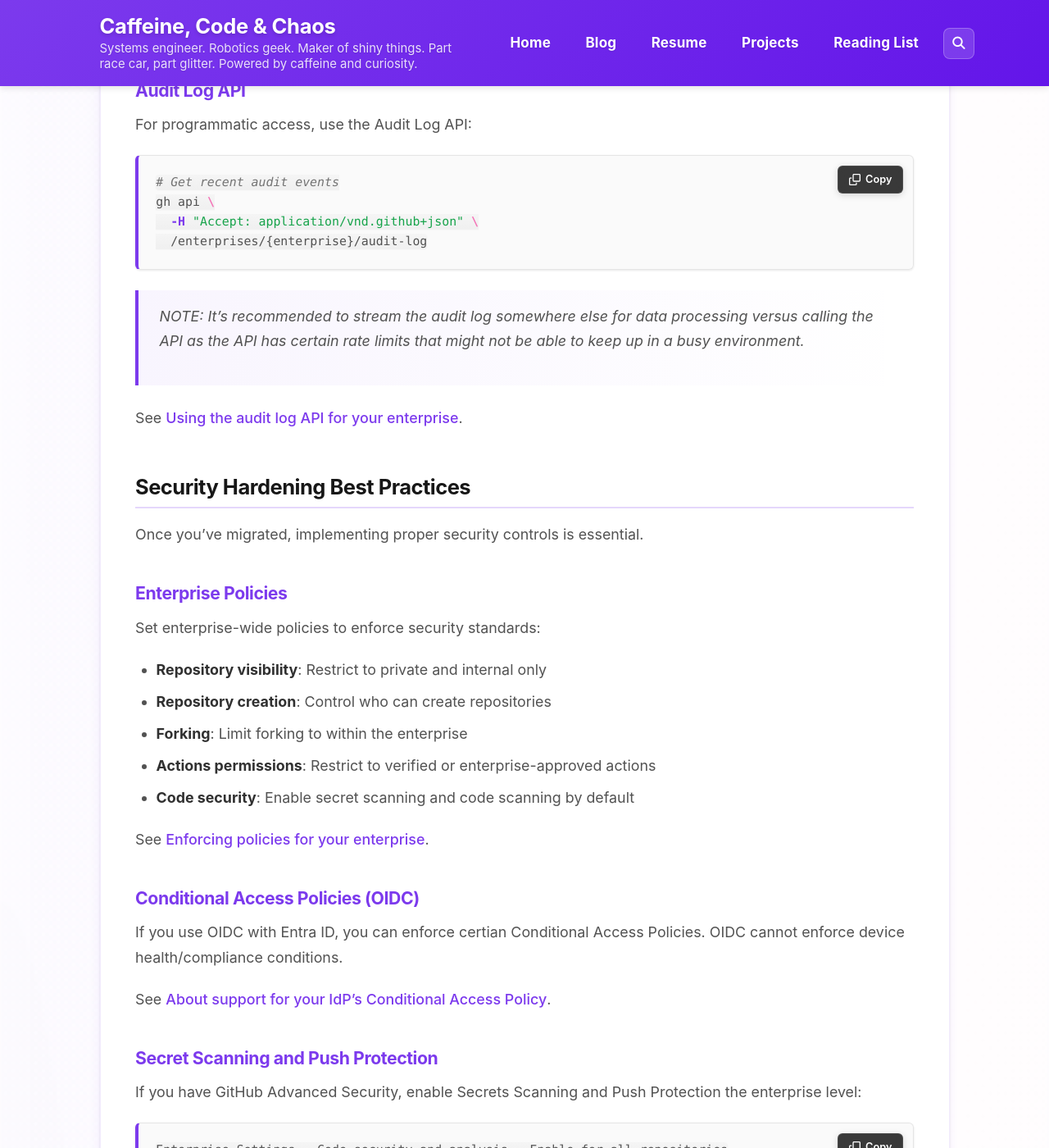
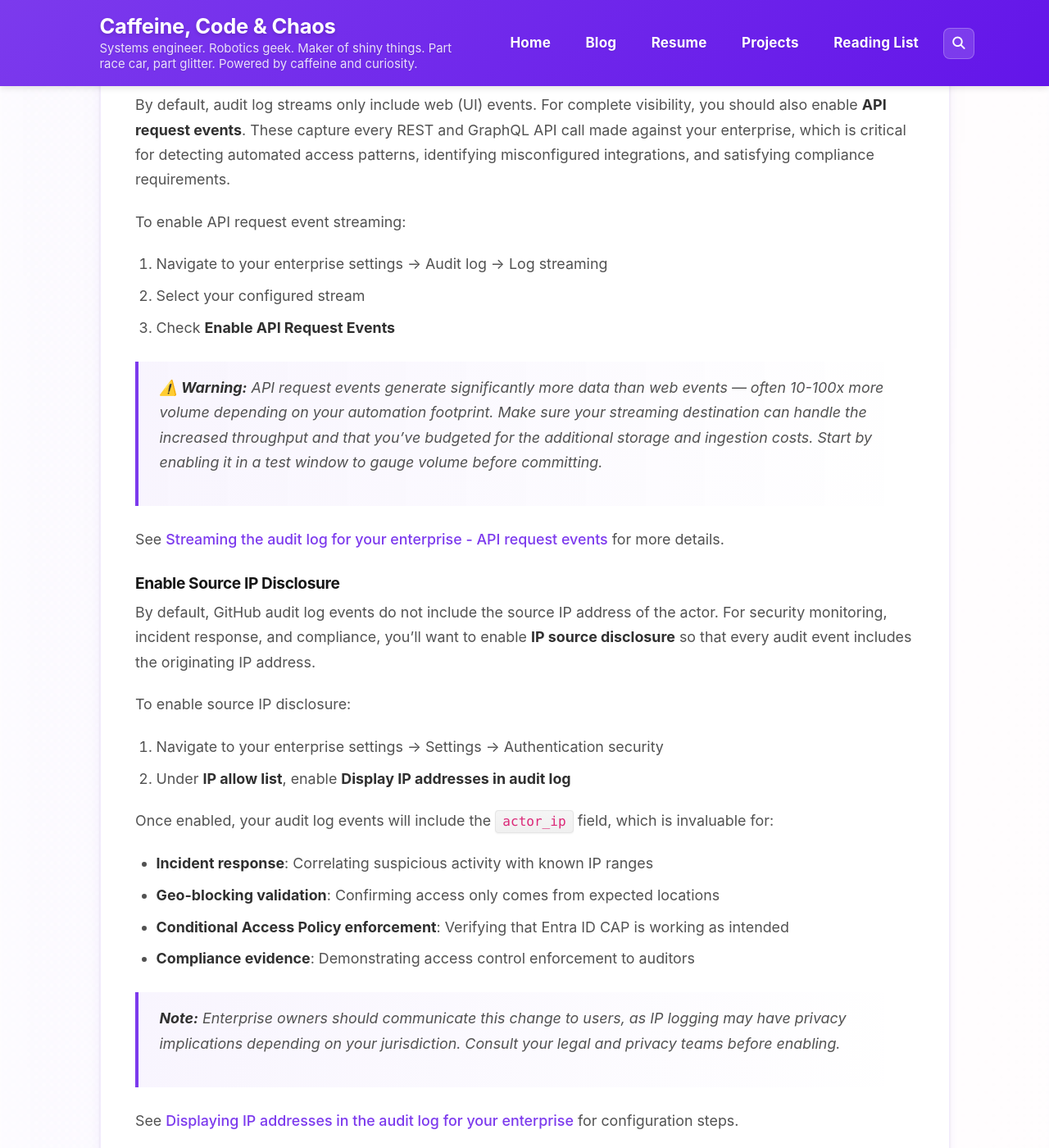
Before and after one commit to jmassardo/jmassardo.github.io, a Jekyll site: the page built from _posts/2026-01-14-migrating-to-github-enterprise-managed-users.md, in a window 1280 px wide and 1400 px high, scrolled down 26131 px. Shown: the whole window at 82% size. Built offline with Jekyll 4.4.1, drawn with Linux system fonts in a browser that asks for light colours; nearby versions of some CDN libraries; comment, search, counter and statistics services are not loaded; some of the changed text lies outside the part shown.

Commit message:
updating emu migration post

```diff
--- a/_posts/2026-01-14-migrating-to-github-enterprise-managed-users.md
+++ b/_posts/2026-01-14-migrating-to-github-enterprise-managed-users.md
@@ -891,6 +891,37 @@ flowchart LR
 
 See [Streaming the audit log for your enterprise](https://docs.github.com/en/enterprise-cloud@latest/admin/monitoring-activity-in-your-enterprise/reviewing-audit-logs-for-your-enterprise/streaming-the-audit-log-for-your-enterprise) for configuration details.
 
+#### Enable API Request Event Streaming
+
+By default, audit log streams only include web (UI) events. For complete visibility, you should also enable **API request events**. These capture every REST and GraphQL API call made against your enterprise, which is critical for detecting automated access patterns, identifying misconfigured integrations, and satisfying compliance requirements.
+
+To enable API request event streaming:
+1. Navigate to your enterprise settings → Audit log → Log streaming
+2. Select your configured stream
+3. Check **Enable API Request Events**
+
+> **⚠️ Warning:** API request events generate significantly more data than web events — often 10-100x more volume depending on your automation footprint. Make sure your streaming destination can handle the increased throughput and that you've budgeted for the additional storage and ingestion costs. Start by enabling it in a test window to gauge volume before committing.
+
+See [Streaming the audit log for your enterprise - API request events](https://docs.github.com/en/enterprise-cloud@latest/admin/monitoring-activity-in-your-enterprise/reviewing-audit-logs-for-your-enterprise/streaming-the-audit-log-for-your-enterprise#enabling-audit-log-streaming-of-api-requests) for more details.
+
+#### Enable Source IP Disclosure
+
+By default, GitHub audit log events do not include the source IP address of the actor. For security monitoring, incident response, and compliance, you'll want to enable **IP source disclosure** so that every audit event includes the originating IP address.
+
+To enable source IP disclosure:
+1. Navigate to your enterprise settings → Settings → Authentication security
+2. Under **IP allow list**, enable **Display IP addresses in audit log**
+
+Once enabled, your audit log events will include the `actor_ip` field, which is invaluable for:
+- **Incident response**: Correlating suspicious activity with known IP ranges
+- **Geo-blocking validation**: Confirming access only comes from expected locations
+- **Conditional Access Policy enforcement**: Verifying that Entra ID CAP is working as intended
+- **Compliance evidence**: Demonstrating access control enforcement to auditors
+
+> **Note:** Enterprise owners should communicate this change to users, as IP logging may have privacy implications depending on your jurisdiction. Consult your legal and privacy teams before enabling.
+
+See [Displaying IP addresses in the audit log for your enterprise](https://docs.github.com/en/enterprise-cloud@latest/admin/monitoring-activity-in-your-enterprise/reviewing-audit-logs-for-your-enterprise/displaying-ip-addresses-in-the-audit-log-for-your-enterprise) for configuration steps.
+
 ### Audit Log API
 
 For programmatic access, use the Audit Log API:
```
Also changed, not shown: _drafts/2026-03-10-measuring-genai-effectiveness-alerting.md (renamed from _posts/2026-03-10-measuring-genai-effectiveness-alerting.md), _drafts/2026-03-10-measuring-genai-effectiveness-dashboard.md (renamed from _posts/2026-03-10-measuring-genai-effectiveness-dashboard.md), _drafts/2026-03-10-measuring-genai-effectiveness-data-collection.md (renamed from _posts/2026-03-10-measuring-genai-effectiveness-data-collection.md), _drafts/2026-03-10-measuring-genai-effectiveness-scaling.md (renamed from _posts/2026-03-10-measuring-genai-effectiveness-scaling.md).
